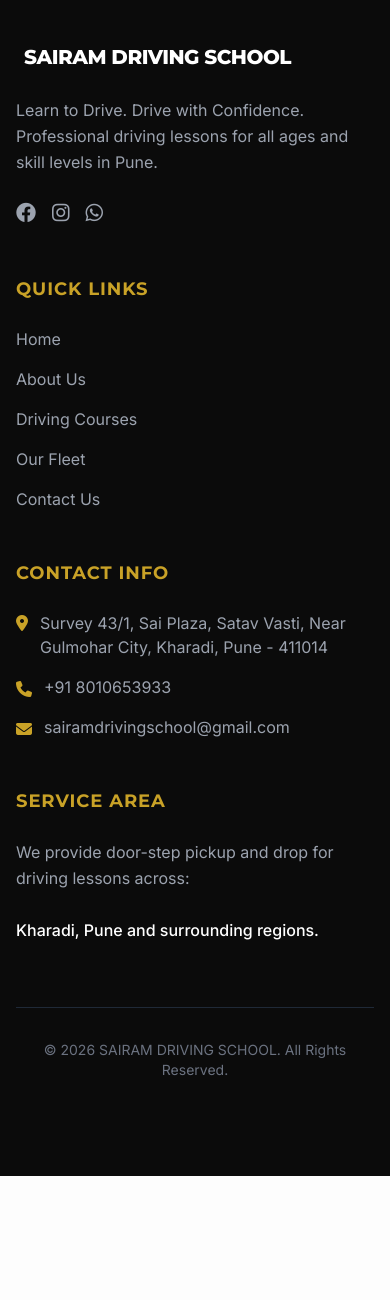
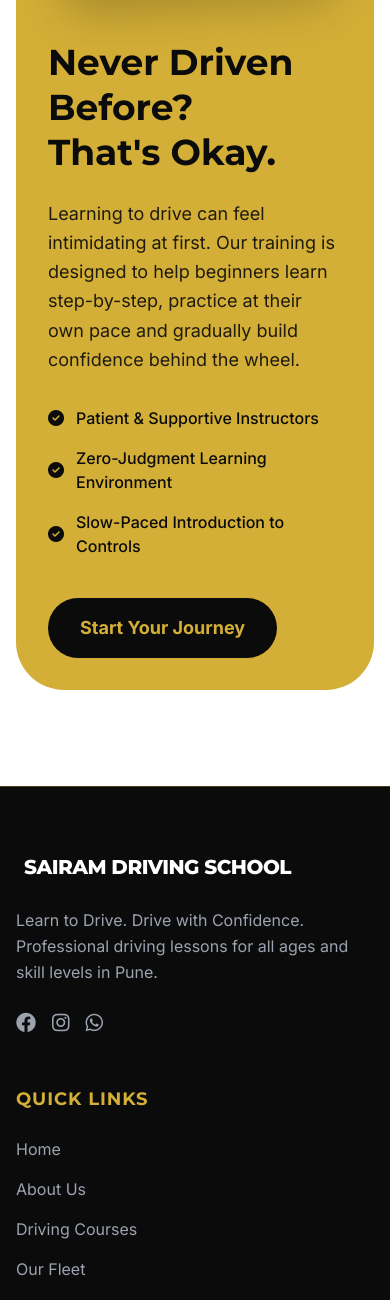
Before and after one commit to skysal123/sairam_driving_school, a Flask app: page /about in a window 390 px wide. Shown: the part 2871-4171 px from the top of the page. Before the commit the page ends 4047 px from the top, so only its background shows below. Run offline with Flask 3, Linux system fonts and the light colour scheme; some libraries are stand-ins or nearby versions.

Commit message:
chnages for collours and rto info

```diff
--- a/app.py
+++ b/app.py
@@ -9,7 +9,7 @@ CONFIG = {
     "business_name": "SAIRAM DRIVING SCHOOL",
     "tagline": "Learn to Drive. Drive with Confidence.",
     "phone": "+91 8010653933",
-    "whatsapp": "918010653933",
+    "whatsapp": "+91 9689512652",
     "email": "sairamdrivingschool@gmail.com",
     "address": "Survey 43/1, Sai Plaza, Satav Vasti, Near Gulmohar City, Kharadi",
     "city": "Pune",
--- a/templates/about.html
+++ b/templates/about.html
@@ -21,11 +21,6 @@
     <section class="py-24 bg-white">
         <div class="max-w-7xl mx-auto px-4 sm:px-6 lg:px-8">
             <div class="grid grid-cols-1 md:grid-cols-2 gap-16 items-center">
-                <div class="relative" data-aos="fade-right">
-                    <img src="https://images.unsplash.com/photo-1581092160562-40aa08e78832?auto=format&fit=crop&q=80&w=800"
-                         alt="Driving Instructor" class="rounded-[3rem] shadow-2xl relative z-10">
-                    <div class="absolute -bottom-6 -right-6 w-64 h-64 bg-brandGold/10 rounded-full -z-0"></div>
-                </div>
                 <div data-aos="fade-left">
                     <h2 class="text-4xl font-heading font-extbold mb-6">Why We Started {{ config.business_name }}</h2>
                     <p class="text-gray-600 text-lg mb-6 leading-relaxed">
@@ -87,4 +82,35 @@
             </div>
         </div>
     </section>
+
+    <!-- Beginner/Women Trust Section -->
+    <section class="py-24 bg-white overflow-hidden">
+        <div class="max-w-7xl mx-auto px-4 sm:px-6 lg:px-8">
+            <div class="bg-brandGold rounded-[3rem] p-8 md:p-16 flex flex-col md:flex-row items-center gap-12" data-aos="zoom-in">
+                <div class="md:w-1/2">
+                    <img src="https://images.unsplash.com/photo-1517245386807-bb43f82c-d3c?auto=format&fit=crop&q=80&w=600"
+                         alt="Confident Driver"
+                         class="rounded-3xl shadow-2xl transform -rotate-3 hover:rotate-0 transition-transform duration-500">
+                </div>
+                <div class="md:w-1/2 text-brandBlack">
+                    <h2 class="text-4xl md:text-5xl font-heading font-extbold mb-6 leading-tight">Never Driven Before?<br>That's Okay.</h2>
+                    <p class="text-brandBlack/90 text-lg mb-8 leading-relaxed">
+                        Learning to drive can feel intimidating at first. Our training is designed to help beginners learn step-by-step, practice at their own pace and gradually build confidence behind the wheel.
+                    </p>
+                    <div class="space-y-4 mb-10">
+                        <div class="flex items-center gap-3">
+                            <i class="fa-solid fa-circle-check text-brandBlack"></i> <span class="font-medium">Patient & Supportive Instructors</span>
+                        </div>
+                        <div class="flex items-center gap-3">
+                            <i class="fa-solid fa-circle-check text-brandBlack"></i> <span class="font-medium">Zero-Judgment Learning Environment</span>
+                        </div>
+                        <div class="flex items-center gap-3">
+                            <i class="fa-solid fa-circle-check text-brandBlack"></i> <span class="font-medium">Slow-Paced Introduction to Controls</span>
+                        </div>
+                    </div>
+                    <a href="{{ url_for('contact') }}" class="bg-brandBlack text-brandGold px-8 py-4 rounded-full font-bold text-lg btn-transition inline-block">Start Your Journey</a>
+                </div>
+            </div>
+        </div>
+    </section>
 {% endblock %}
--- a/templates/base.html
+++ b/templates/base.html
@@ -25,8 +25,8 @@
                     colors: {
                         brandBlack: '#0B0B0B',
                         brandWhite: '#FFFFFF',
-                        brandGold: '#C9A227', // Rich Gold
-                        brandChampagne: '#E5C766', // Champagne Gold
+                        brandGold: '#D4AF37', // Rich Gold
+                        brandChampagne: '#E5C158', // Light Gold for hover
                         brandLightBg: '#F7F7F5',
                         brandText: '#171717',
                     },
@@ -50,7 +50,7 @@
 
         .nav-scrolled {
             box-shadow: 0 4px 20px rgba(0, 0, 0, 0.3);
-            border-bottom: 1px solid rgba(201, 162, 39, 0.5);
+            border-bottom: 1px solid rgba(212, 175, 55, 0.5);
             background: rgba(11, 11, 11, 0.98);
         }
 
@@ -81,11 +81,11 @@
 
         .btn-transition:hover {
             transform: translateY(-2px);
-            box-shadow: 0 4px 12px rgba(201, 162, 39, 0.3);
+            box-shadow: 0 4px 12px rgba(212, 175, 55, 0.3);
         }
 
         .text-gold-gradient {
-            background: linear-gradient(to right, #C9A227, #E5C766);
+            background: linear-gradient(to right, #D4AF37, #E5C158);
             -webkit-background-clip: text;
             -webkit-text-fill-color: transparent;
         }
```
Also changed, not shown: templates/contact.html (+11 -2 lines), templates/index.html (+32 -30 lines).
